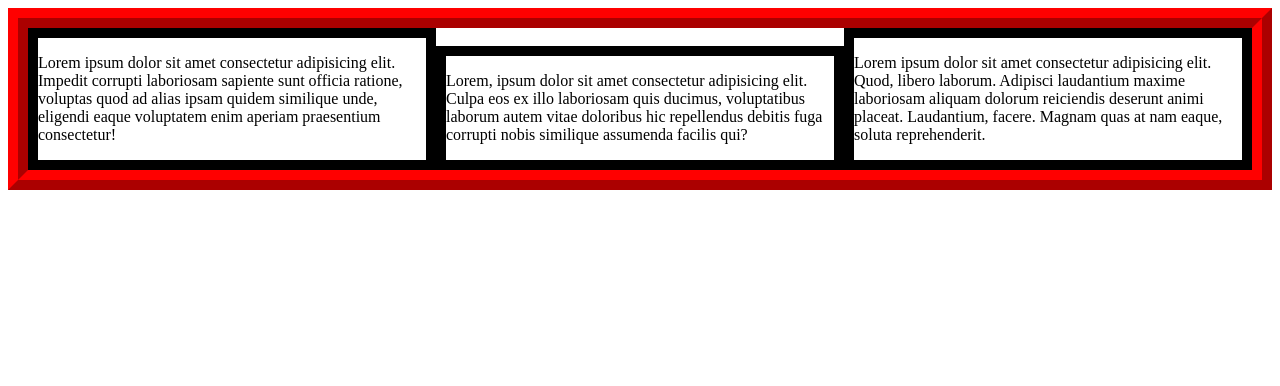
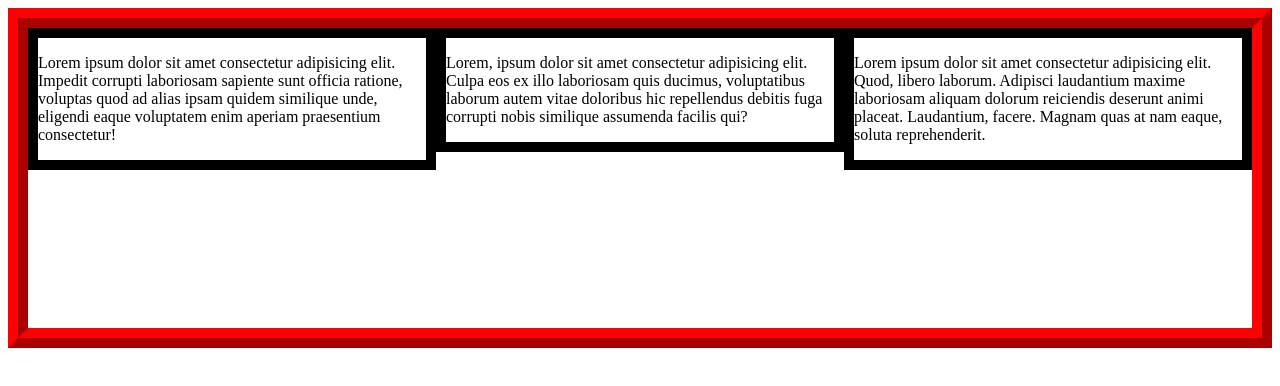
Before and after one commit to kispalAbel/2026-02-03, a plain HTML site: page index.html in a window 1280 px wide. Drawn offline with Linux system fonts and the light colour scheme.

Commit message:
Update index.css

```diff
--- a/index.css
+++ b/index.css
@@ -1,11 +1,12 @@
 #container {
     border: 20px red ridge;
+    height: 300px;
 }
 
 .cikk {
     border: 10px black solid;
     display: inline-block;
-    /* width: calc(100% / 3 - 20px); */
+    float: left;
     width: calc(100% / 3);
     box-sizing: border-box;
 }
```
